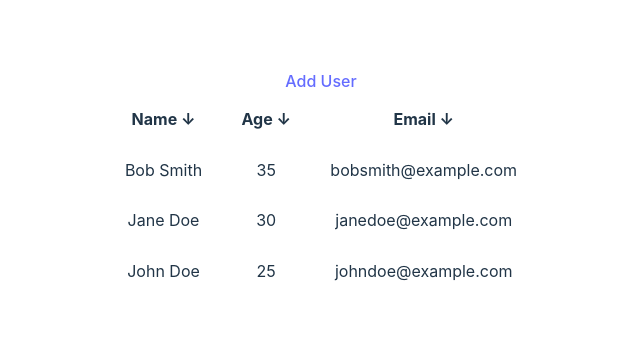
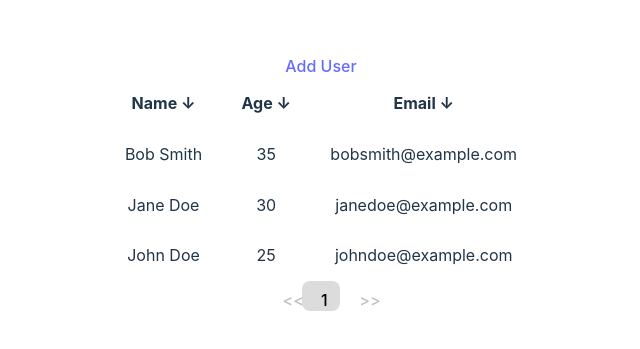
Before and after one commit to IsiteYves/simpleredux, a React (Vite) app: page / in a window 1280 px wide. Shown: the part 217-566 px from the top of the page, without its empty margins (319-959 px from the left). Built offline with nearby package versions, Linux system fonts and the light colour scheme.

Commit message:
feat: implement pagination

```diff
--- a/package.json
+++ b/package.json
@@ -13,7 +13,8 @@
     "react": "^18.2.0",
     "react-dom": "^18.2.0",
     "react-redux": "^8.0.5",
-    "react-router-dom": "^6.8.2"
+    "react-router-dom": "^6.8.2",
+    "styled-components": "^5.3.8"
   },
   "devDependencies": {
     "@types/react": "^18.0.27",
--- a/src/components/ListUsers.jsx
+++ b/src/components/ListUsers.jsx
@@ -1,6 +1,7 @@
 import React, { useEffect, useState } from "react";
 import { useSelector } from "react-redux";
 import { Link } from "react-router-dom";
+import Pagination from "./Pagination/Pagination";
 
 function ListUsers() {
   const [sortBy, setSortBy] = useState(["name", "asc"]);
@@ -8,21 +9,23 @@ function ListUsers() {
   const [displayedUsers, setDisplayedUsers] = useState([]);
 
   const sortUsersAsc = (property) => {
-    const sortedUsers = [...users].sort((a, b) => {
+    const arr = displayedUsers.length === 0 ? users : displayedUsers;
+    const sortedUsers = [...arr].sort((a, b) => {
       if (a[property] < b[property]) return -1;
       if (a[property] > b[property]) return 1;
       return 0;
     });
-    setDisplayedUsers(sortedUsers);
+    setDisplayedUsers(sortedUsers.slice(0, 5));
   };
 
   const sortUsersDesc = (property) => {
-    const sortedUsers = [...users].sort((a, b) => {
+    const arr = displayedUsers.length === 0 ? users : displayedUsers;
+    const sortedUsers = [...arr].sort((a, b) => {
       if (a[property] < b[property]) return 1;
       if (a[property] > b[property]) return -1;
       return 0;
     });
-    setDisplayedUsers(sortedUsers);
+    setDisplayedUsers(sortedUsers.slice(0, 5));
   };
 
   const columns = [
@@ -39,6 +42,16 @@ function ListUsers() {
       property: "email",
     },
   ];
+
+  const [activePage, setActivePage] = useState(1);
+  const changeActivePage = (newPageNumber) => {
+    setActivePage(newPageNumber);
+    setDisplayedUsers(users.slice(5 * (newPageNumber - 1), newPageNumber * 5));
+  };
+
+  useEffect(() => {
+    setDisplayedUsers(users.slice(0, 5));
+  }, []);
 
   useEffect(() => {
     if (sortBy[1] === "asc") sortUsersAsc(sortBy[0]);
@@ -79,6 +92,11 @@ function ListUsers() {
           ))}
         </tbody>
       </table>
+      <Pagination
+        numberOfPages={Math.ceil(users.length / 5)}
+        activePage={activePage}
+        changeActivePage={(newPageNumber) => changeActivePage(newPageNumber)}
+      />
     </div>
   );
 }
--- /dev/null
+++ b/src/components/Pagination/Pagination.jsx
@@ -0,0 +1,84 @@
+import React, { useState } from "react";
+import PaginationStyled from "./PaginationStyled";
+
+function Pagination({ numberOfPages, activePage, changeActivePage }) {
+  const [active, setActive] = useState(1);
+  const changePage = (pageNumber) => {
+    setActive(pageNumber);
+    changeActivePage(pageNumber);
+  };
+  const [startPage, setStartPage] = useState(1);
+  return (
+    <PaginationStyled>
+      <button
+        title={startPage !== 1 ? "Previous page group" : ""}
+        onClick={() => {
+          if (startPage - 10 > 0) {
+            changePage(startPage - 10);
+            setStartPage(startPage - 10);
+          }
+        }}
+        style={{
+          opacity: startPage === 1 ? 0.3 : 1,
+          cursor: startPage === 1 ? "not-allowed" : "pointer",
+        }}
+        disabled={startPage === 1}
+      >
+        &lt;&lt;
+      </button>
+      {numberOfPages > 10 ? (
+        <>
+          {Array.from(Array(numberOfPages), (e, i) => {
+            return (
+              <>
+                {i + 1 >= startPage && i + 1 <= startPage + 9 ? (
+                  <button
+                    key={i}
+                    onClick={(e) => changePage(i + 1)}
+                    className={active === i + 1 ? "active" : ""}
+                  >
+                    {i + 1}
+                  </button>
+                ) : (
+                  ""
+                )}
+              </>
+            );
+          })}
+        </>
+      ) : (
+        <>
+          {Array.from(Array(numberOfPages), (e, i) => {
+            return (
+              <button
+                key={i}
+                onClick={(e) => changePage(i + 1)}
+                className={active === i + 1 ? "active" : ""}
+              >
+                {i + 1}
+              </button>
+            );
+          })}
+        </>
+      )}
+      <button
+        title={startPage + 9 < numberOfPages ? "Next page group" : ""}
+        onClick={() => {
+          if (startPage + 10 <= numberOfPages) {
+            changePage(startPage + 10);
+            setStartPage(startPage + 10);
+          }
+        }}
+        style={{
+          opacity: startPage + 9 >= numberOfPages ? 0.3 : 1,
+          cursor: startPage + 9 >= numberOfPages ? "not-allowed" : "pointer",
+        }}
+        disabled={startPage + 9 >= numberOfPages}
+      >
+        &gt;&gt;
+      </button>
+    </PaginationStyled>
+  );
+}
+
+export default Pagination;
--- /dev/null
+++ b/src/components/Pagination/PaginationStyled.js
@@ -0,0 +1,24 @@
+import styled from "styled-components";
+const PaginationStyled = styled.div`
+  display: block;
+  width: fit-content;
+  margin: auto;
+  button {
+    display: inline-block;
+    width: 30px;
+    height: 30px;
+    background-color: var(--app-black);
+    border: 1px solid var(--app-white);
+    border-right: 1px solid var(--app-white);
+    color: var(--app-white);
+    cursor: pointer;
+  }
+  * {
+    user-select: none;
+  }
+  .active {
+    background: #dcdcdc;
+    color: #000;
+  }
+`;
+export default PaginationStyled;
```
Also changed, not shown: 1 other file (tests, documents, lock files or other folders).
